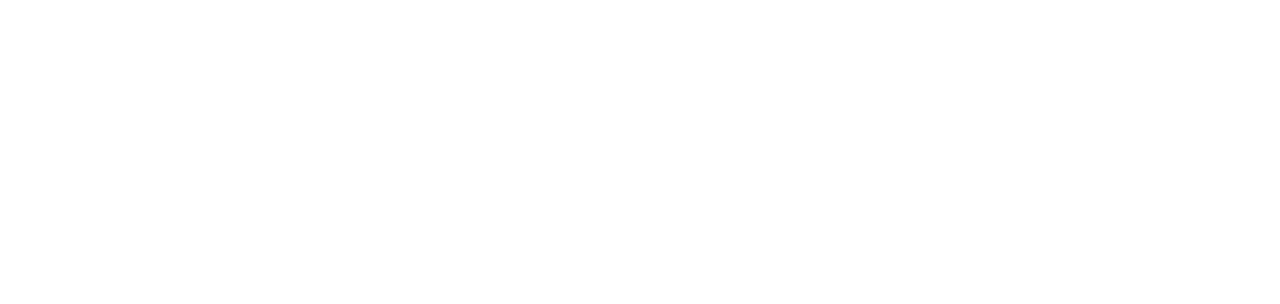
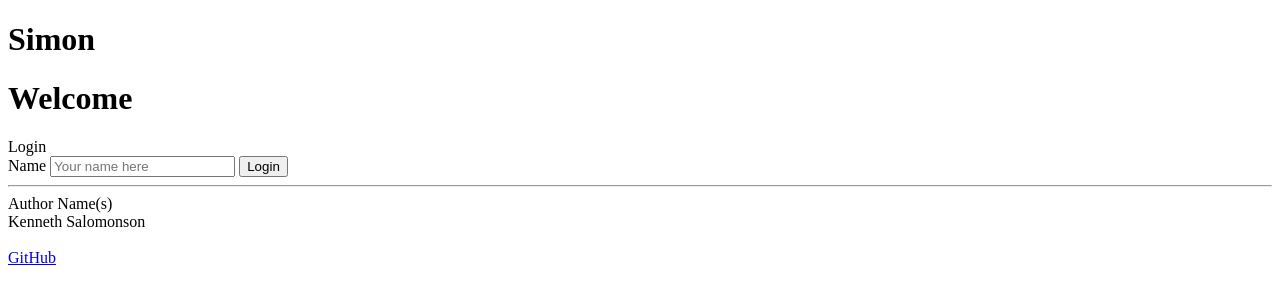
Before and after one commit to ksalomonson/simon, a plain HTML site: page index.html in a window 1280 px wide. Drawn offline with Linux system fonts and the light colour scheme.

Commit message:
Created index

```diff
--- a/index.html
+++ b/index.html
@@ -5,6 +5,29 @@
         <link rel="icon" href="favicon.ico">
     </head>
     <body>
-
+        <h1>Simon</h1>
+        <nav>
+            <menu>
+                <!--TODO-->
+            </menu>
+        </nav>
+        <main>
+            <h1>Welcome</h1>
+            <div>Login</div>
+            <form method="get" action="play.html">
+                <label for="name">Name</label>
+                <input type="text" id="name" placeholder="Your name here" />
+                <button type="submit">Login</button>
+            </form>
+        </main>
+        <footer>
+            <hr />
+            <span class="text-reset">Author Name(s)</span>
+            <div>Kenneth Salomonson</div>
+            <br />
+            <a href="https://github.com/ksalomonson/simon">GitHub</a>
+          </footer>
+        </body>
+      </html>
     </body>
 </html>
```
